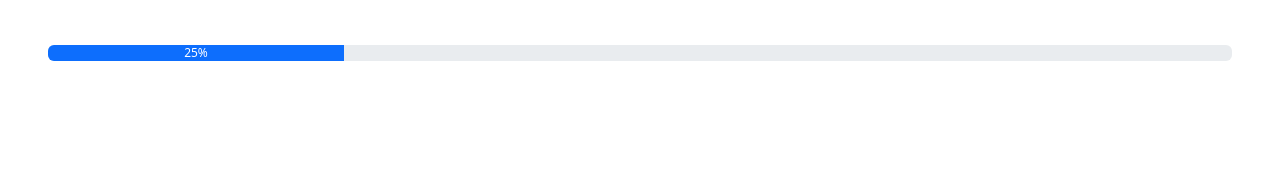
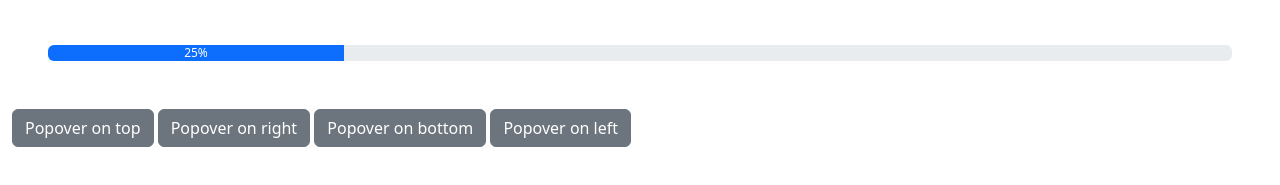
Before and after one commit to amatriaindavid7/dsm, a plain HTML site: page admin.html in a window 1280 px wide. Shown: the part 433-618 px from the top of the page. Drawn offline with nearby package versions, Linux system fonts and the light colour scheme.

Commit message:
Add popovers and tooltips

```diff
--- a/admin.html
+++ b/admin.html
@@ -118,6 +118,26 @@
     <div class="progress-bar" role="progressbar" style="width: 25%;" aria-valuenow="25" aria-valuemin="0" aria-valuemax="100">25%</div>
   </div>
 
+  <!-- Popovers -->
+  <div class="container-fluid">
+    <button type="button" class="btn btn-secondary" data-container="body" data-toggle="popover" data-placement="top" data-content="Vivamus sagittis lacus vel augue laoreet rutrum faucibus.">
+      Popover on top
+    </button>
+
+    <button type="button" class="btn btn-secondary" data-container="body" data-toggle="popover" data-placement="right" data-content="Vivamus sagittis lacus vel augue laoreet rutrum faucibus.">
+      Popover on right
+    </button>
+
+    <button type="button" class="btn btn-secondary" data-container="body" data-toggle="tooltip" data-placement="bottom" title="tooltip 2" data-content="Vivamus
+    sagittis lacus vel augue laoreet rutrum faucibus.">
+      Popover on bottom
+    </button>
+
+    <button type="button" class="btn btn-secondary" data-container="body" data-toggle="tooltip" data-placement="left" title="tooltip 2" data-content="Vivamus sagittis lacus vel augue laoreet rutrum faucibus.">
+      Popover on left
+    </button>
+  </div>
+
   <script src="https://cdn.jsdelivr.net/npm/bootstrap@5.3.0-alpha1/dist/js/bootstrap.bundle.min.js" integrity="sha384-w76AqPfDkMBDXo30jS1Sgez6pr3x5MlQ1ZAGC+nuZB+EYdgRZgiwxhTBTkF7CXvN"
       crossorigin="anonymous"></script>
 </body>
```
